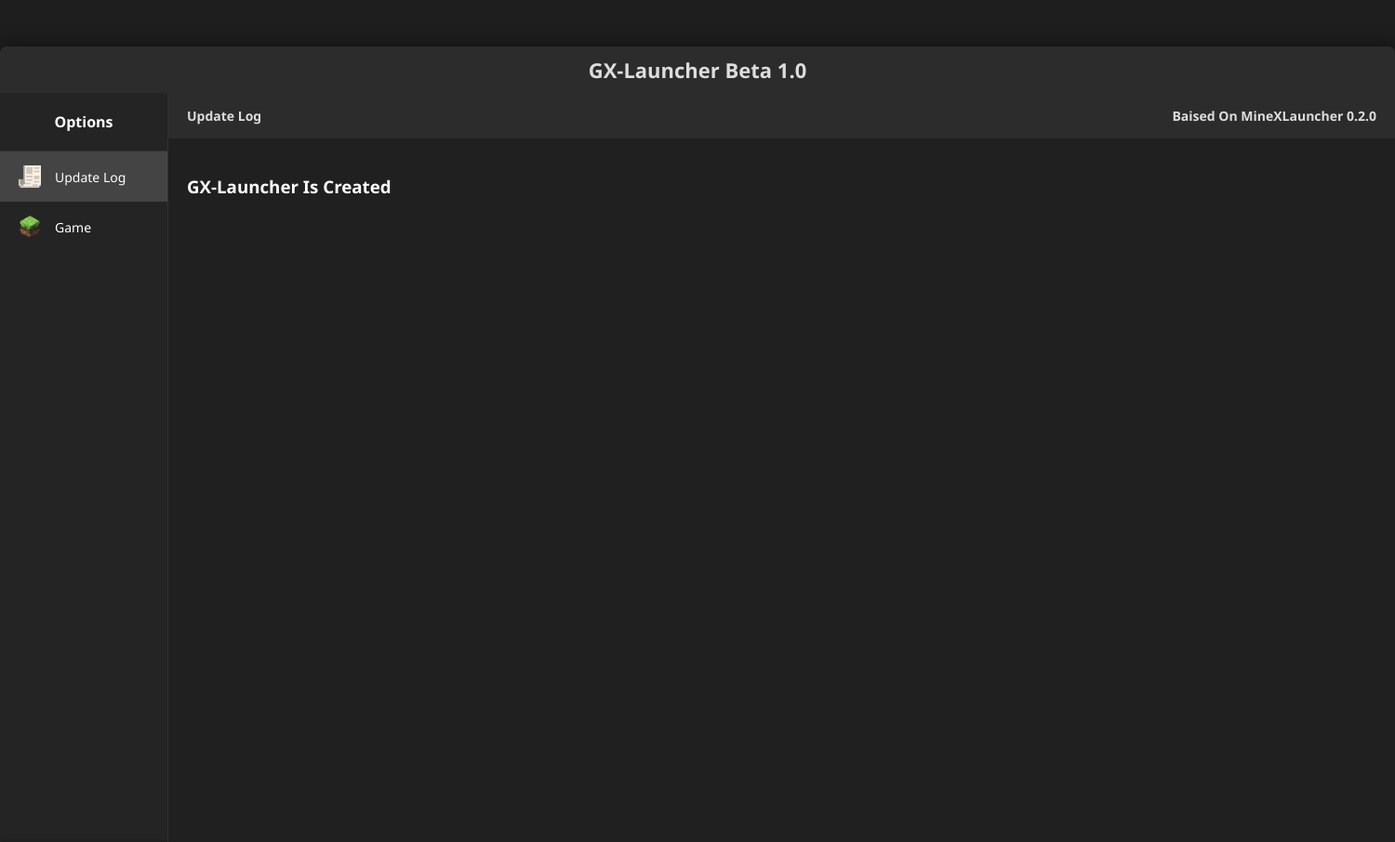
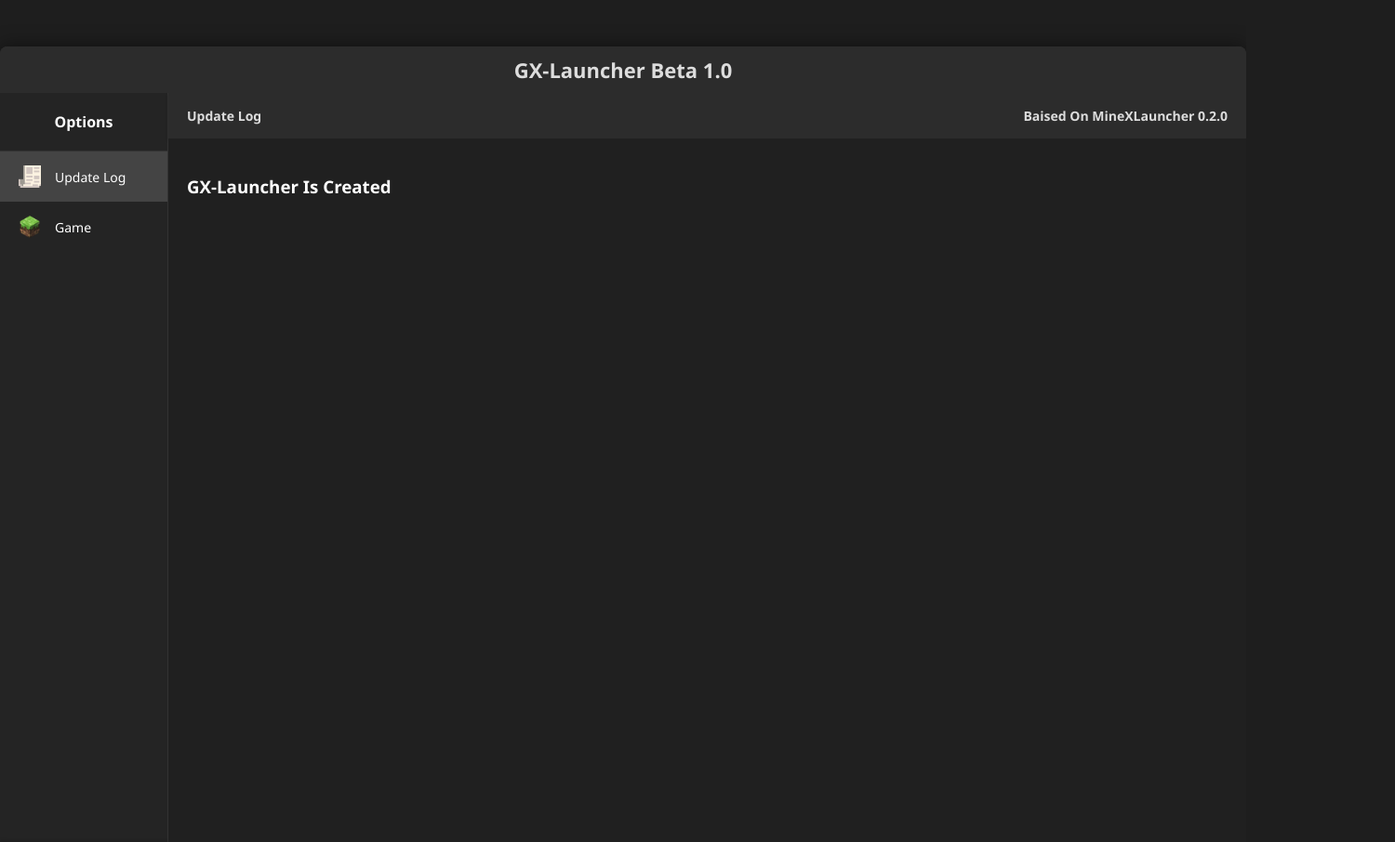
Before and after one commit to XENOTECH-X/GX-Launcher, a plain HTML site: page news.html in a window 1280 px wide. Shown: the top 906 px of the page at 93% size, 1500 px wide, since content can reach past the window. Drawn offline with Linux system fonts and the light colour scheme; no server answers.

Commit message:
Update news.html

```diff
--- a/news.html
+++ b/news.html
@@ -17,7 +17,7 @@
         }
 
         .launcher {
-            width: 1500px;
+            width: 1340px;
             height: 900px;
             margin: 50px auto;
             background-color: #333;
```
